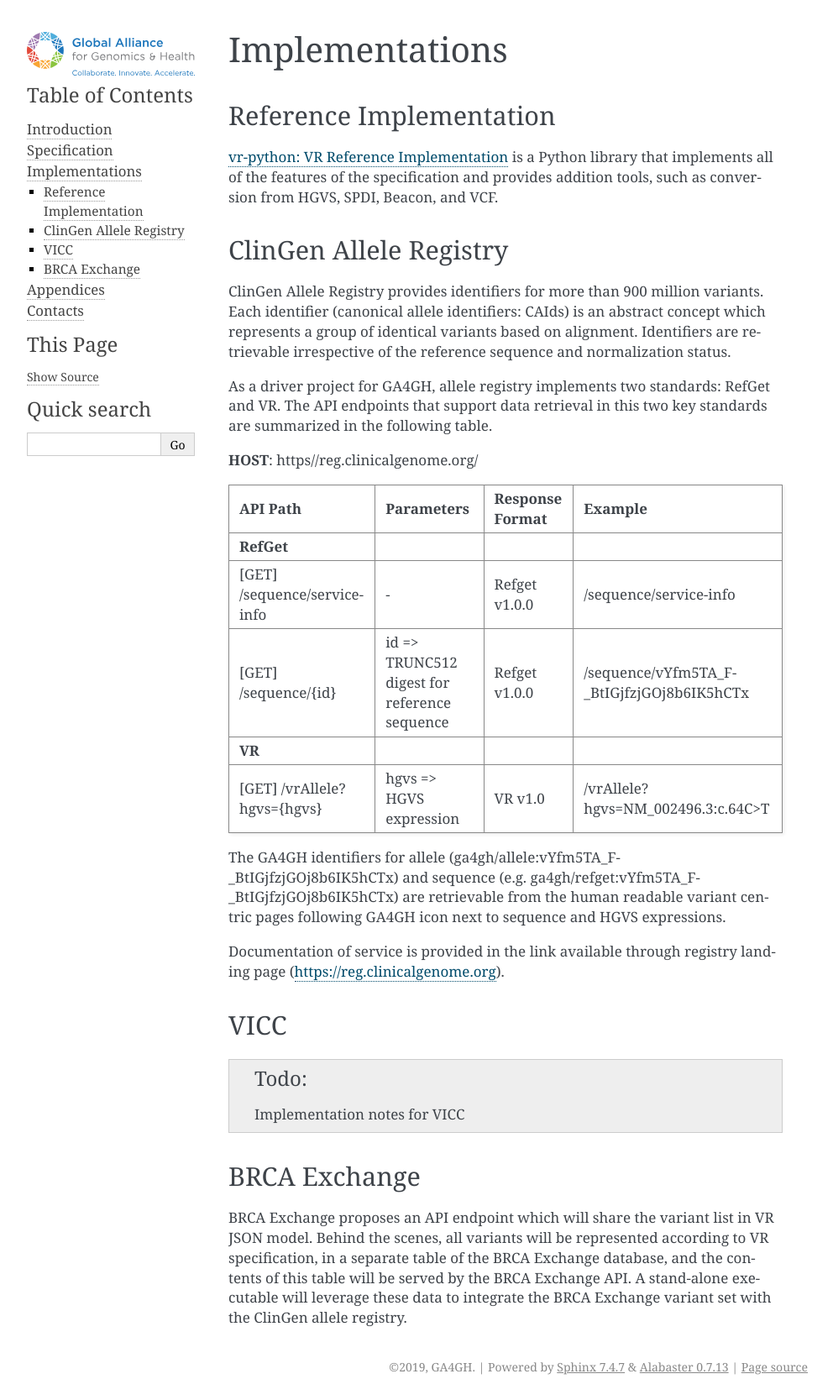
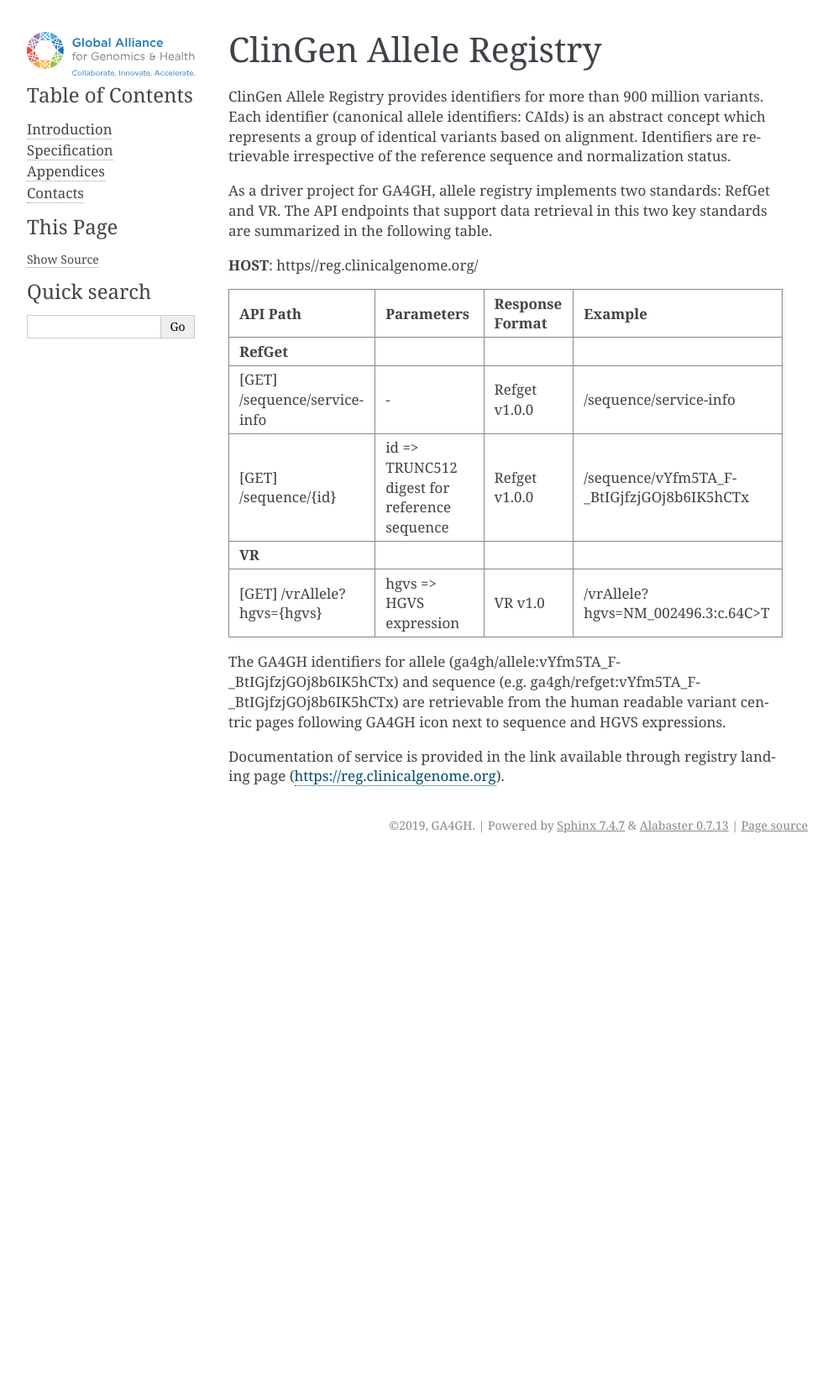
Before and after one commit to ga4gh/vrs, a Sphinx documentation site: the page built from docs/source/implementations/allele_registry.rst, in a window 1280 px wide. Shown: the whole page at 84% size, without its empty margins (148-1140 px from the left). Built offline with Sphinx 7.4.7, drawn with Linux system fonts in a browser that asks for light colours; pages that are not in the unit, such as notebooks, are missing from menus; after the commit the page ends 1022 px from its top, so only the background shows below that.

Commit message:
restructure implementations

```diff
--- a/docs/source/implementations.rst
+++ b/docs/source/implementations/allele_registry.rst
@@ -1,16 +1,5 @@
-Implementations
-!!!!!!!!!!!!!!!
-
-Reference Implementation
-@@@@@@@@@@@@@@@@@@@@@@@@
-
-:ref:`vr-python` is a Python library that implements all of the
-features of the specification and provides addition tools, such
-as conversion from HGVS, SPDI, Beacon, and VCF.
-
-
 ClinGen Allele Registry
-@@@@@@@@@@@@@@@@@@@@@@@
+!!!!!!!!!!!!!!!!!!!!!!!
 
 ClinGen Allele Registry provides identifiers for more than 900 million variants. Each identifier (canonical allele identifiers: CAIds) is an abstract concept which represents a group of identical variants based on alignment. Identifiers are retrievable irrespective of the reference sequence and normalization status.
 
@@ -31,16 +20,3 @@ As a driver project for GA4GH, allele registry implements two standards: RefGet
 The GA4GH identifiers for allele (ga4gh/allele:vYfm5TA_F-_BtIGjfzjGOj8b6IK5hCTx) and sequence (e.g. ga4gh/refget:vYfm5TA_F-_BtIGjfzjGOj8b6IK5hCTx) are retrievable from the human readable variant centric pages following GA4GH icon next to sequence and HGVS expressions.
 
 Documentation of service is provided in the link available through registry landing page (https://reg.clinicalgenome.org).
-
-
-VICC
-@@@@
-
-.. todo::
-
-   Implementation notes for VICC
-
-BRCA Exchange
-@@@@@@@@@@@@@
-
-BRCA Exchange proposes an API endpoint which will share the variant list in VR JSON model.  Behind the scenes, all variants will be represented according to VR specification, in a separate table of the BRCA Exchange database, and the contents of this table will be served by the BRCA Exchange API.  A stand-alone executable will leverage these data to integrate the BRCA Exchange variant set with the ClinGen allele registry.
--- /dev/null
+++ b/docs/source/implementations/brca_exchange.rst
@@ -0,0 +1,4 @@
+BRCA Exchange
+!!!!!!!!!!!!!
+
+BRCA Exchange proposes an API endpoint which will share the variant list in VR JSON model.  Behind the scenes, all variants will be represented according to VR specification, in a separate table of the BRCA Exchange database, and the contents of this table will be served by the BRCA Exchange API.  A stand-alone executable will leverage these data to integrate the BRCA Exchange variant set with the ClinGen allele registry.
--- /dev/null
+++ b/docs/source/implementations/vicc.rst
@@ -0,0 +1,6 @@
+VICC
+!!!!
+
+.. todo::
+
+   Implementation notes for VICC
```
Also changed, not shown: docs/source/implementations/index.rst (added, +10 -0 lines), docs/source/implementations/reference_implementation.rst (renamed from docs/source/vr-python.rst), 1 other file.
